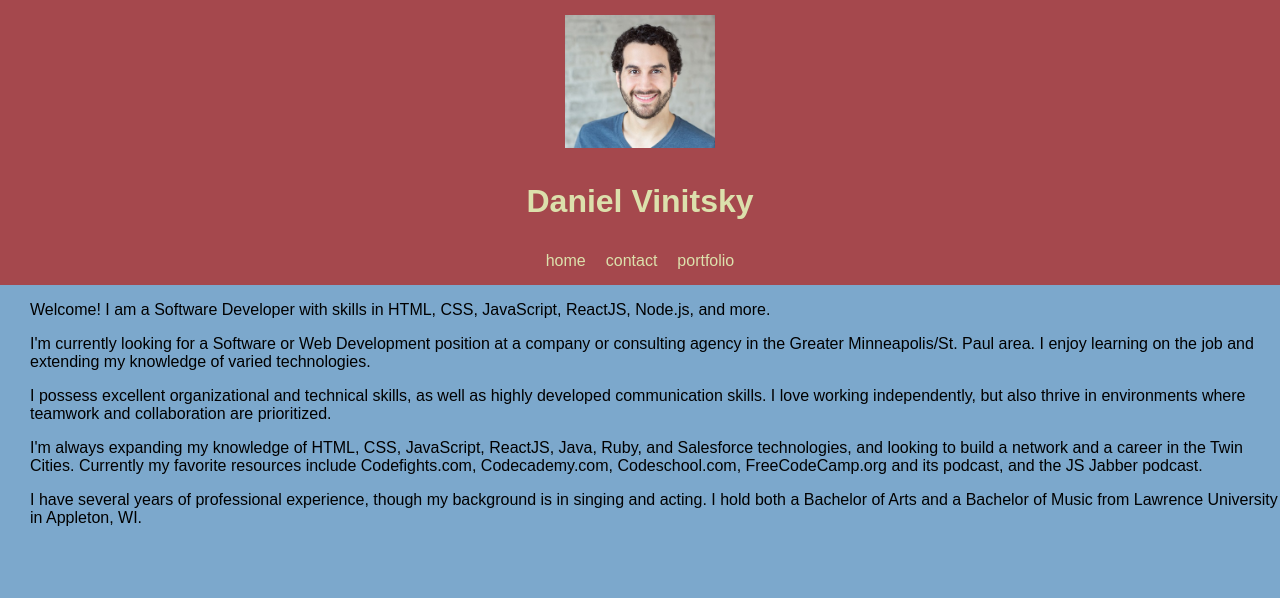
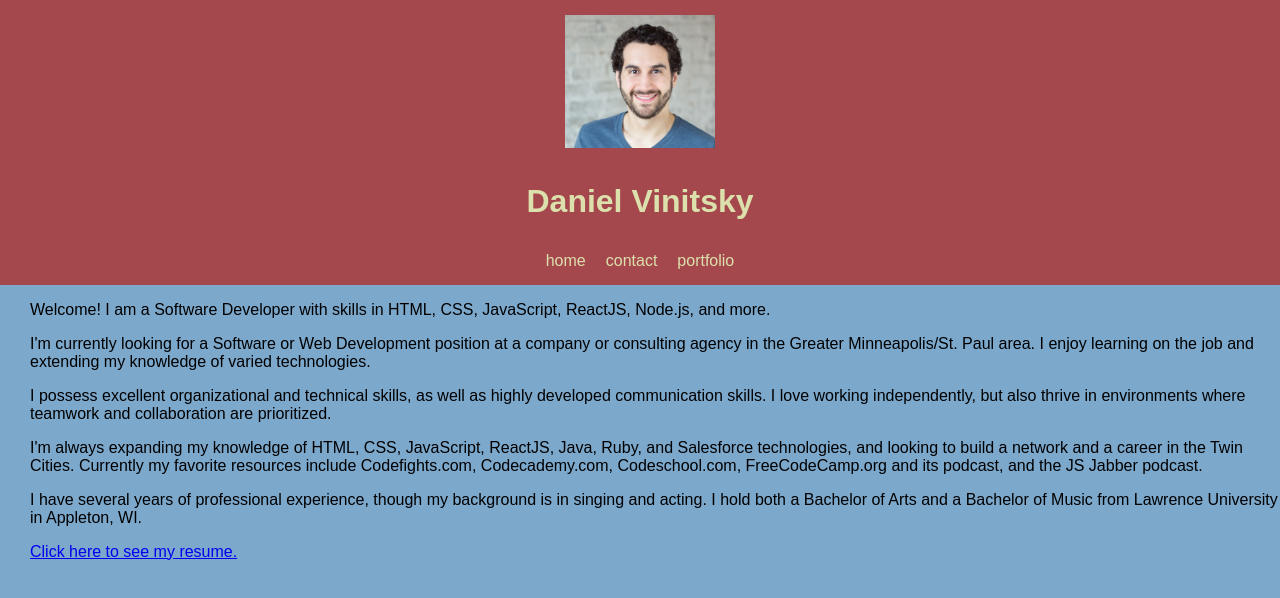
Before and after one commit to dvinihan/Profile, a React (Create React App) app: page / in a window 1280 px wide. Shown: the top 598 px of the page. Built offline with nearby package versions, Linux system fonts and the light colour scheme; the HTML template or start-up script is replaced by a standard one.

Commit message:
Add resume link

```diff
--- a/src/App.js
+++ b/src/App.js
@@ -79,7 +79,8 @@ class App extends Component {
           "I'm currently looking for a Software or Web Development position at a company or consulting agency in the Greater Minneapolis/St. Paul area. I enjoy learning on the job and extending my knowledge of varied technologies.",
           "I possess excellent organizational and technical skills, as well as highly developed communication skills. I love working independently, but also thrive in environments where teamwork and collaboration are prioritized.",
           "I'm always expanding my knowledge of HTML, CSS, JavaScript, ReactJS, Java, Ruby, and Salesforce technologies, and looking to build a network and a career in the Twin Cities. Currently my favorite resources include Codefights.com, Codecademy.com, Codeschool.com, FreeCodeCamp.org and its podcast, and the JS Jabber podcast.",
-          "I have several years of professional experience, though my background is in singing and acting. I hold both a Bachelor of Arts and a Bachelor of Music from Lawrence University in Appleton, WI."
+          "I have several years of professional experience, though my background is in singing and acting. I hold both a Bachelor of Arts and a Bachelor of Music from Lawrence University in Appleton, WI.",
+          "<a href='Resume.pdf'>Click here to see my resume.</a>"
         ],
         contact: [
           'Email: <a href="mailto:daniel.vinitsky@gmail.com">daniel.vinitsky@gmail.com</a>',
@@ -110,6 +111,8 @@ class App extends Component {
     }
   }
 
+
+
   render() {
     return (
       <div>
@@ -129,8 +132,12 @@ class App extends Component {
 
         <main>
           <div className="pageContent">
-            {this.state.pageContent.home.map(paragraph => {
-              return <p key={paragraph}>{paragraph}</p>;
+            {this.state.pageContent.home.map((paragraph, index) => {
+              if (index !== 5) {
+                return <p key={paragraph}>{paragraph}</p>;
+              } else {
+                return <a key={paragraph} href='Resume.pdf' target="blank">Click here to see my resume.</a>
+              }
             })}
           </div>
 
```
Also changed, not shown: 3 other files (tests, documents, lock files or other folders).
